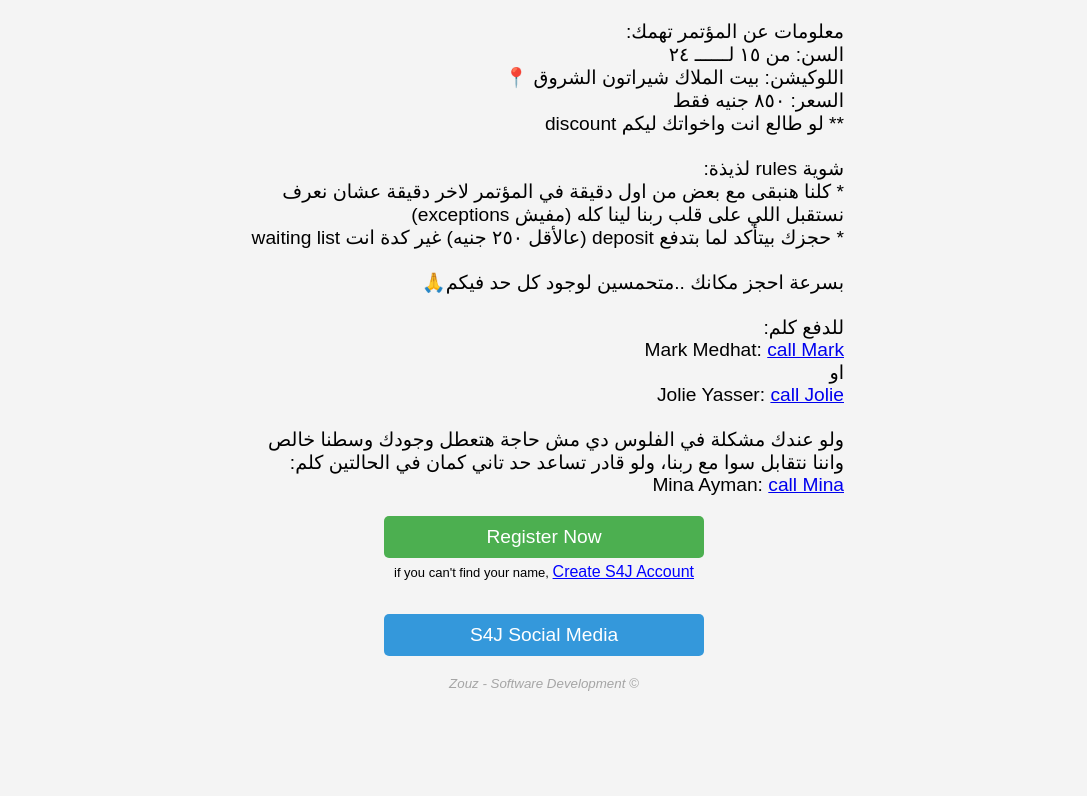
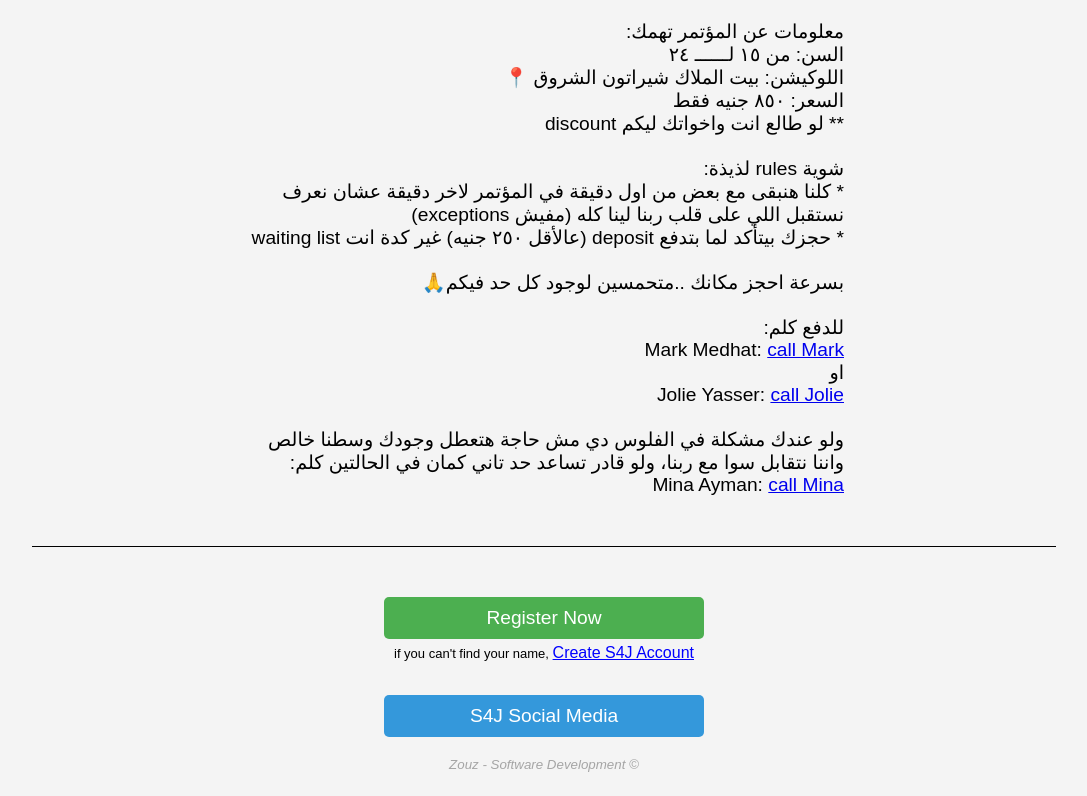
Before and after one commit to shady-azouz/S4J-Winter-Camp-24---Registration, a plain HTML site: page index.html in a window 1280 px wide. Shown: the part 672-1468 px from the top of the page, without its empty margins (96-1183 px from the left). Before the commit the page ends 1387 px from the top, so only its background shows below. Drawn offline with Linux system fonts and the light colour scheme.

Commit message:
add page break

```diff
--- a/index.html
+++ b/index.html
@@ -45,7 +45,7 @@
         </p>
     </div>
 
-
+    <div class="page-break"></div>
 
     <!-- Button to open the popup -->
     <footer>
--- a/styles.css
+++ b/styles.css
@@ -238,6 +238,12 @@ a:hover {
     font-size: smaller;
 }
 
+.page-break {
+    width: 80%;
+    margin: 50px auto; /* Adjust margin as needed */
+    border: none;
+    border-top: 1px solid #000; /* Adjust the color and style as needed */
+}
 
 
 /* Mobile styles */
```
